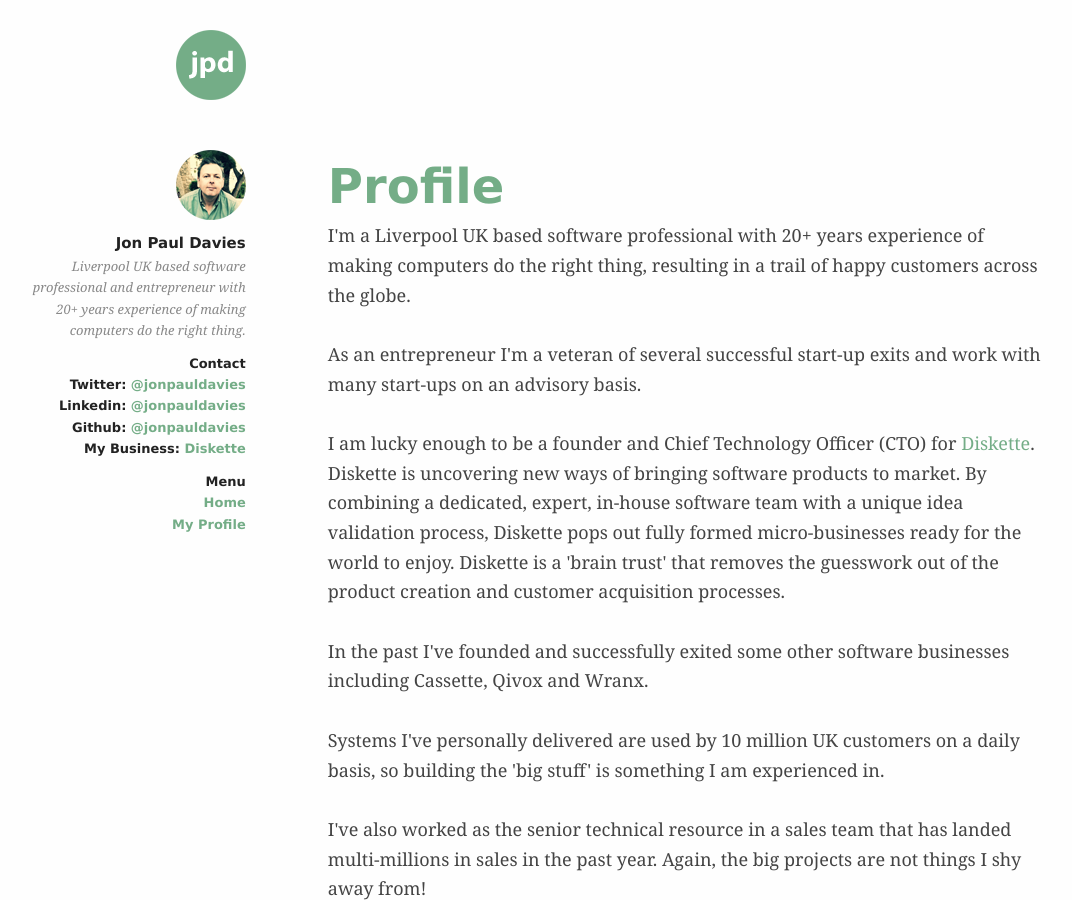
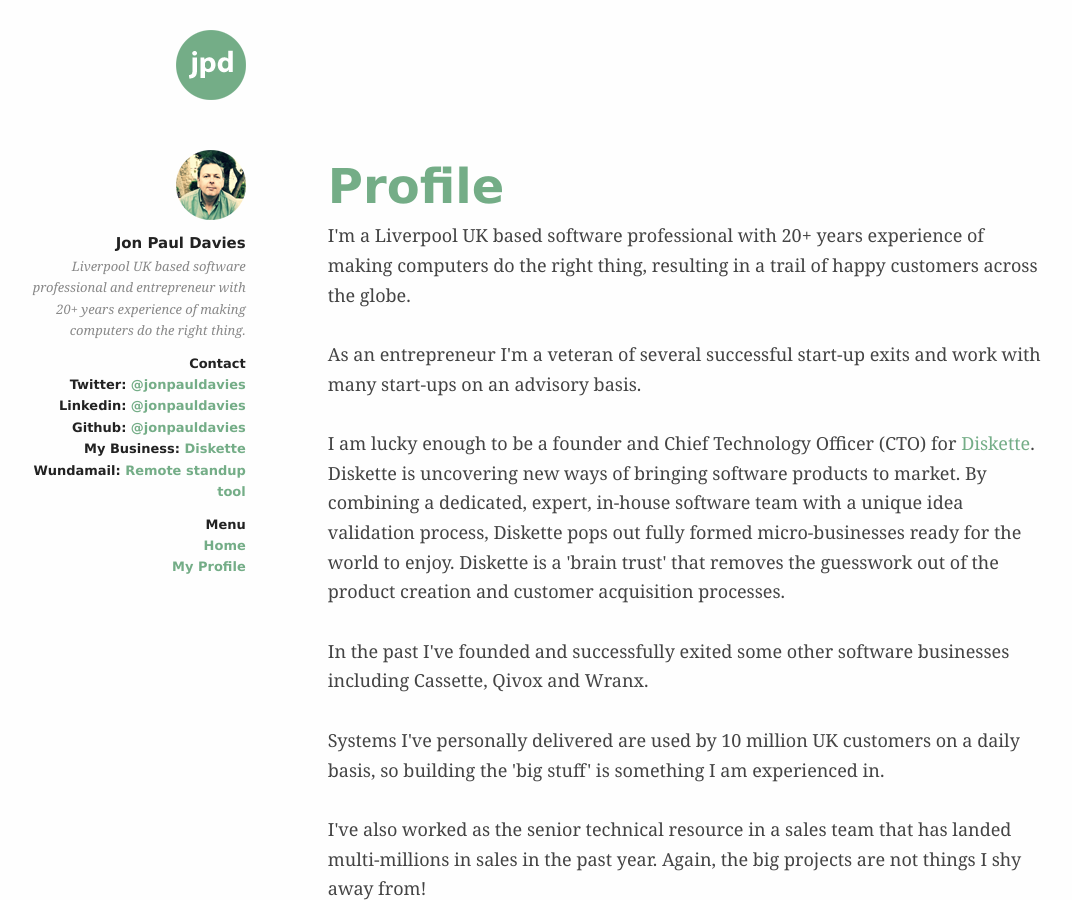
Before and after one commit to jonpauldavies/jonpauldavies.github.io, a Jekyll site: the page built from profile.html, in a window 1280 px wide and 900 px high. Shown: the whole window, without its empty margins (107-1179 px from the left). Built offline with Jekyll 4.4.1, drawn with Linux system fonts in a browser that asks for light colours; nearby versions of some CDN libraries; Markdown is read by kramdown in place of the engine named in the settings.

Commit message:
added wundamail link

```diff
--- a/_layouts/column.html
+++ b/_layouts/column.html
@@ -26,7 +26,8 @@ layout: site
                         <div class="profilelink">Linkedin: <a href="http://uk.linkedin.com/in/jonpauldavies/" target="_blank">@jonpauldavies</a></div>
                         <div class="profilelink">Github: <a href="http://www.github.com/jonpauldavies" target="_blank">@jonpauldavies</a></div>
                         <div class="profilelink">My Business: <a href="http://www.disketteideas.com" target="_blank">Diskette</a></div>
-                    </div>
+                        <div class="profilelink">Wundamail: <a href="http://www.wundamail.com" target="_blank">Remote standup tool</a></div>
+                        </div>
                     <div class="profilelinks">
                         Menu
                         <div class="profilelink"><a href="/index.html">Home</a></div>
```
